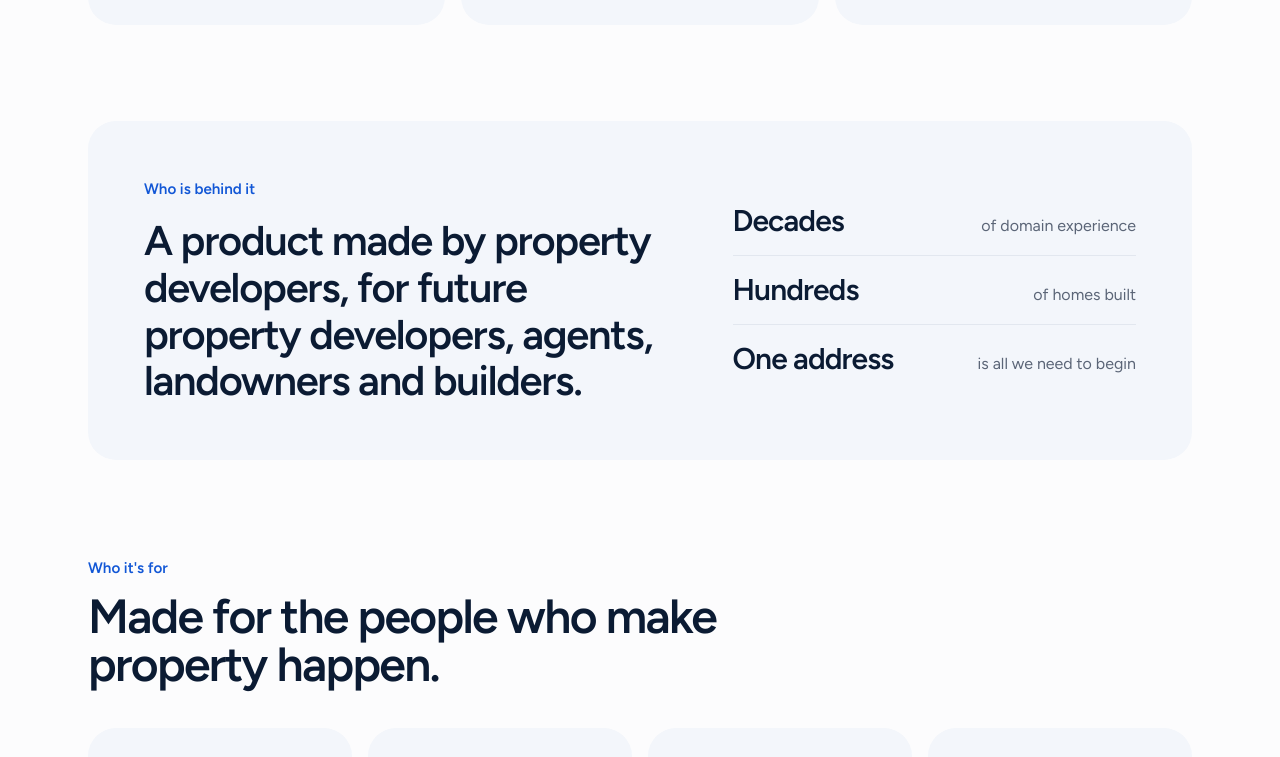
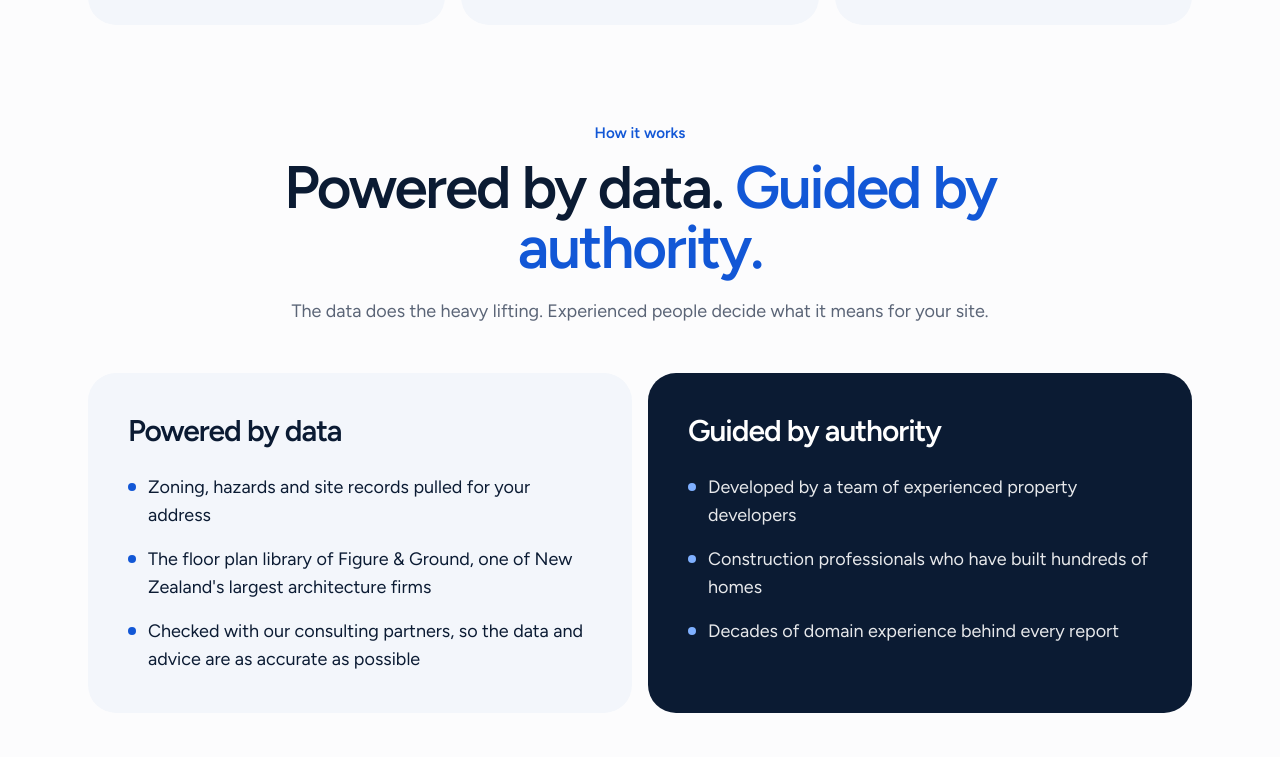
Before and after one commit to kiri10-marketing/pitches, a Next.js app in the folder buildmap/: page / in a window 1280 px wide. Shown: the part 1980-2737 px from the top of the page. Built offline with nearby package versions, Linux system fonts and the light colour scheme.

Commit message:
BuildMap: powered by data, guided by authority
Adds the data-and-authority section with the partners, the origin story
and the founder quote.

Co-Authored-By: Claude Fable 5.2 <noreply@anthropic.com>
Claude-Session: https://claude.ai/code/session_01B7L5oS5PCyE8FBUuVs5GzZ

```diff
--- a/buildmap/src/app/page.tsx
+++ b/buildmap/src/app/page.tsx
@@ -4,7 +4,7 @@ import { HeroDemo } from "@/components/HeroDemo";
 import { Logo, Mark } from "@/components/Mark";
 
 export default function Home() {
-  const { hero, steps, proof, who, manifesto, how, pitch, assets } = copy;
+  const { hero, steps, proof, story, who, manifesto, how, pitch, assets } = copy;
   return (
     <main>
       {/* The banner: the product demo fills it, with the timeline along the bottom */}
@@ -71,21 +71,45 @@ export default function Home() {
         </ul>
       </section>
 
-      {/* Who is behind it */}
+      {/* Powered by data, guided by authority */}
+      <section id="trust" className="mx-auto max-w-6xl px-4 pb-24 sm:px-6">
+        <div className="mx-auto max-w-3xl text-center">
+          <p className="eyebrow">{proof.eyebrow}</p>
+          <h2 className="mt-3 text-4xl sm:text-6xl">
+            Powered by data. <span className="text-blue">Guided by authority.</span>
+          </h2>
+          <p className="mt-5 text-lg text-muted">{proof.intro}</p>
+        </div>
+        <div className="mt-12 grid gap-4 md:grid-cols-2">
+          {proof.sides.map((side, i) => (
+            <div key={side.name} className={i === 0 ? "tile p-8 sm:p-10" : "rounded-[28px] bg-ink p-8 text-white sm:p-10"}>
+              <h3 className="text-3xl">{side.name}</h3>
+              <ul className="mt-6 space-y-4">
+                {side.points.map((pt) => (
+                  <li key={pt} className="flex gap-3 text-lg">
+                    <span className={`mt-[0.55em] h-2 w-2 shrink-0 rounded-full ${i === 0 ? "bg-blue" : "bg-blue-light"}`} aria-hidden="true" />
+                    <span className={i === 0 ? "" : "text-white/90"}>{pt}</span>
+                  </li>
+                ))}
+              </ul>
+            </div>
+          ))}
+        </div>
+        <p className="mx-auto mt-10 max-w-3xl text-center text-xl text-muted">{proof.statement}</p>
+      </section>
+
+      {/* Why we built it */}
       <section className="mx-auto max-w-6xl px-4 pb-24 sm:px-6">
-        <div className="tile grid gap-10 p-8 sm:p-14 lg:grid-cols-[1.3fr_1fr] lg:gap-16">
+        <div className="grid gap-8 lg:grid-cols-[1fr_1.4fr] lg:gap-16">
           <div>
-            <p className="eyebrow">{proof.eyebrow}</p>
-            <p className="mt-4 text-[1.9rem] font-semibold leading-[1.12] tracking-[-0.03em] sm:text-[2.6rem]">{proof.statement}</p>
+            <p className="eyebrow">{story.eyebrow}</p>
+            <h2 className="mt-3 text-4xl sm:text-5xl">{story.title}</h2>
           </div>
-          <dl className="self-center divide-y divide-line">
-            {proof.points.map((p) => (
-              <div key={p.big} className="flex items-baseline justify-between gap-6 py-4">
-                <dt className="text-3xl font-semibold tracking-[-0.03em]">{p.big}</dt>
-                <dd className="text-right text-base text-muted">{p.small}</dd>
-              </div>
+          <div className="space-y-5 text-xl leading-relaxed">
+            {story.paras.map((t) => (
+              <p key={t}>{t}</p>
             ))}
-          </dl>
+          </div>
         </div>
       </section>
 
@@ -107,8 +131,9 @@ export default function Home() {
       <section className="mx-auto max-w-6xl px-4 pb-24 sm:px-6">
         <figure className="rounded-[28px] bg-ink px-6 py-20 text-center text-white sm:px-16 sm:py-24">
           <Mark size={56} tone="paper" className="mx-auto" />
-          <blockquote className="mx-auto mt-8 max-w-4xl text-[1.7rem] font-semibold leading-[1.18] tracking-[-0.03em] sm:text-[2.5rem]">{manifesto.quote}</blockquote>
+          <blockquote className="mx-auto mt-8 max-w-4xl text-[1.7rem] font-semibold leading-[1.18] tracking-[-0.03em] sm:text-[2.5rem]">“{manifesto.quote}”</blockquote>
           <figcaption className="mt-7 text-lg text-blue-light">{manifesto.sign}</figcaption>
+          <p className="mx-auto mt-10 max-w-2xl border-t border-white/15 pt-8 text-lg text-white/75">{manifesto.follow}</p>
         </figure>
       </section>
 
--- a/buildmap/src/content/brand.ts
+++ b/buildmap/src/content/brand.ts
@@ -21,7 +21,7 @@ export const brand = {
     { trait: "Assured", how: "We have built hundreds of homes. State things calmly and let the experience show. No hype, no exclamation marks." },
     { trait: "Measured", how: "Every figure has a source. If something is still to be checked, we say so and never present it as settled." },
   ],
-  lines: ["Map out your journey to success.", "Build your way to brilliance.", "The future of property development is here.", "Address to completion."],
+  lines: ["Powered by data. Guided by authority.", "Map out your journey to success.", "Build your way to brilliance.", "The future of property development is here.", "Address to completion."],
   avoid: [
     "Glows, neon, purple gradients and stock robots: the look of every AI product.",
     "Words like revolutionary, disrupt, supercharge or AI-powered as the headline.",
--- a/buildmap/src/content/copy.ts
+++ b/buildmap/src/content/copy.ts
@@ -13,6 +13,7 @@ export const copy = {
   },
   nav: [
     { href: "#assets", label: "What you get" },
+    { href: "#trust", label: "Data and authority" },
     { href: "#who", label: "Who it's for" },
     { href: "#how", label: "Reports and prices" },
   ],
@@ -80,12 +81,35 @@ export const copy = {
     ],
   },
   proof: {
-    eyebrow: "Who is behind it",
+    eyebrow: "How it works",
+    title: "Powered by data. Guided by authority.",
+    intro: "The data does the heavy lifting. Experienced people decide what it means for your site.",
+    sides: [
+      {
+        name: "Powered by data",
+        points: [
+          "Zoning, hazards and site records pulled for your address",
+          "The floor plan library of Figure & Ground, one of New Zealand's largest architecture firms",
+          "Checked with our consulting partners, so the data and advice are as accurate as possible",
+        ],
+      },
+      {
+        name: "Guided by authority",
+        points: [
+          "Developed by a team of experienced property developers",
+          "Construction professionals who have built hundreds of homes",
+          "Decades of domain experience behind every report",
+        ],
+      },
+    ],
     statement: "A product made by property developers, for future property developers, agents, landowners and builders.",
-    points: [
-      { big: "Decades", small: "of domain experience" },
-      { big: "Hundreds", small: "of homes built" },
-      { big: "One address", small: "is all we need to begin" },
+  },
+  story: {
+    eyebrow: "Why we built it",
+    title: "Born out of frustration.",
+    paras: [
+      "Due diligence and planning cost a lot of money and took a lot of time. So we set out to build a product that cuts both.",
+      "We hope to inspire the next generation of property developers, and to give the development-curious the confidence to take the next step and create their own beautiful buildings in New Zealand.",
     ],
   },
   journey: {
@@ -110,9 +134,9 @@ export const copy = {
     ],
   },
   manifesto: {
-    eyebrow: "Why BuildMap",
-    quote: "Combining modern-day technology with intense industry experience, we are looking to pioneer the next wave of successful development in New Zealand and further afield.",
-    sign: "The BuildMap founders",
+    quote: "New Zealand has a wealth of incredible builders, but only a small number of developers. My hope is that BuildMap lets those who have sat on the sidelines take the plunge and create their vision.",
+    sign: "Ant, BuildMap co-founder",
+    follow: "Combining modern-day technology with intense industry experience, we are looking to pioneer the next wave of successful development in New Zealand and further afield.",
   },
   how: {
     eyebrow: "Reports and prices",
```
